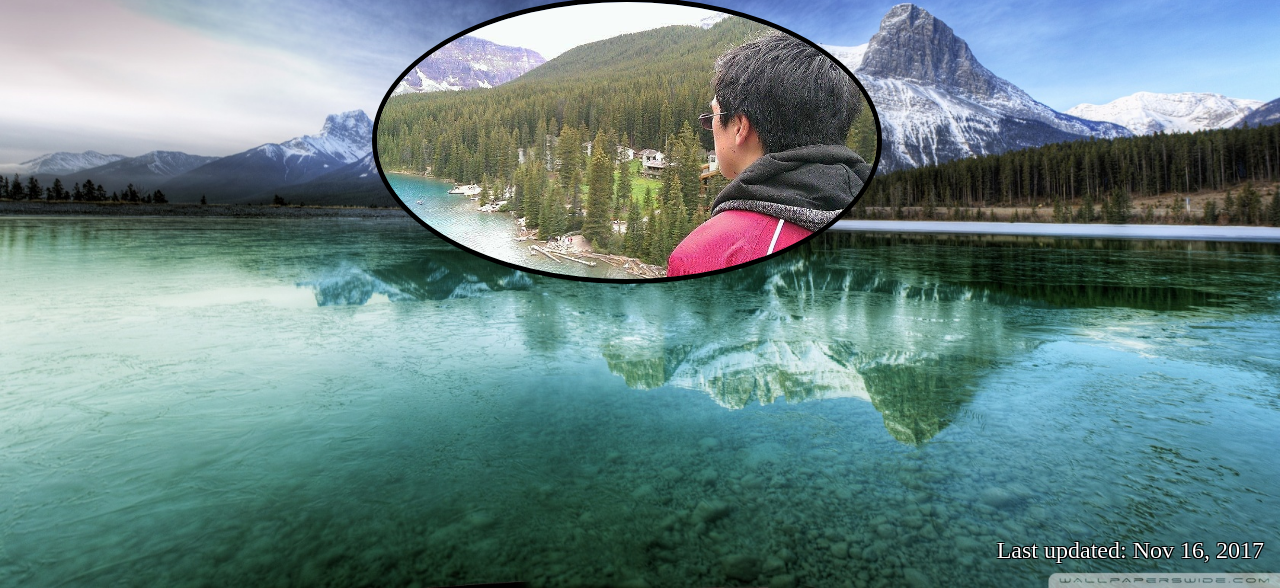
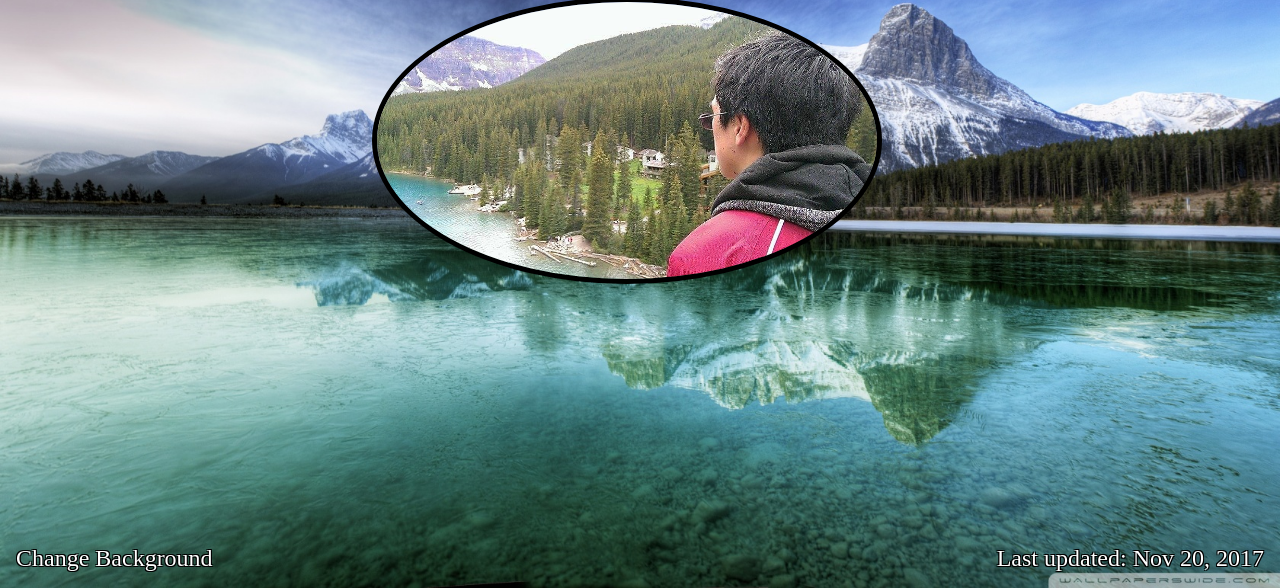
Before and after one commit to sammysam1210/my_website, a plain HTML site: page public/index.html in a window 1280 px wide. Shown: the part 212-800 px from the top of the page. Drawn offline with Linux system fonts and the light colour scheme; a web font is replaced by a local one.

Commit message:
background change added, js added

```diff
--- a/public/css/main.css
+++ b/public/css/main.css
@@ -83,3 +83,18 @@ body{
   margin-right: auto;
   font-family: Monotype Corsiva;
 }
+
+#backgroundChangeButton{
+  position: absolute;
+  margin-left: 1rem;
+  margin-bottom: 1rem;
+  bottom: 0;
+  left: 0;
+  color:white;
+  text-shadow:
+    -1px -1px 0 #000,
+    1px -1px 0 #000,
+    -1px 1px 0 #000,
+    1px 1px 0 #000;
+  border-width: 0;
+}
--- a/public/index.html
+++ b/public/index.html
@@ -5,10 +5,12 @@
   <meta name="viewport" content="width=device-width, initial-scale=1">
 
   <link href="css/main.css" rel="stylesheet">
+  <script src="js/main.js"></script>
   <!--
   <link rel="stylesheet" type="text/css" href="//fonts.googleapis.com/css?family=Italianno" />
   -->
   <link rel="stylesheet" type="text/css" href="http://fonts.googleapis.com/css?family=Italianno" />
+
   <style>
     img{
       width: 45%;
@@ -31,7 +33,8 @@
       position: absolute;
       bottom: 0;
       right:0;
-      padding-right: 1rem;
+      margin-right: 1rem;
+      margin-bottom: 1rem;
     }
   </style>
 
@@ -50,8 +53,13 @@
   <div class="flex_mid">
     <h1 class="large_fancy_font" style="margin-top: 3rem;">-Samuel Liu-</h1>
     <img src="images/profile.jpg" alt="Profile pic" id="profile">
+
   </div>
-  <p id="updated"> Last updated: Nov 16, 2017</p>
+  <p id="updated"> Last updated: Nov 20, 2017</p>
+  <p onclick="changeBack()" id="backgroundChangeButton">Change Background</p>
 
+  <script>
+
+  </script>
 </body>
 </html>
--- /dev/null
+++ b/public/js/main.js
@@ -0,0 +1,15 @@
+var picCount = 0;
+var picArray = ["images/background.jpg","images/background2.jpg"];
+var x = document.getElementsByTagName("html");
+x[0].style.backgroundImage=localStorage.bgImg;
+function changeBack()
+{
+    if (x[0].style.backgroundImage == 'url("images/background2.jpg")'){
+      localStorage.bgImg = 'url("images/background.jpg")';
+      x[0].style.backgroundImage="url(images/background.jpg)";
+    }
+    else if (x[0].style.backgroundImage == 'url("images/background.jpg")' || x[0].style.backgroundImage ==""){
+      localStorage.bgImg = 'url("images/background2.jpg")';
+      x[0].style.backgroundImage="url(images/background2.jpg)";
+    }
+}
```
Also changed, not shown: public/about.html (+2 -0 lines), public/contact.html (+2 -0 lines), public/resume.html (+2 -0 lines), public/thoughts.html (+2 -0 lines), public/images/background.jpg (added), 1 other file.
